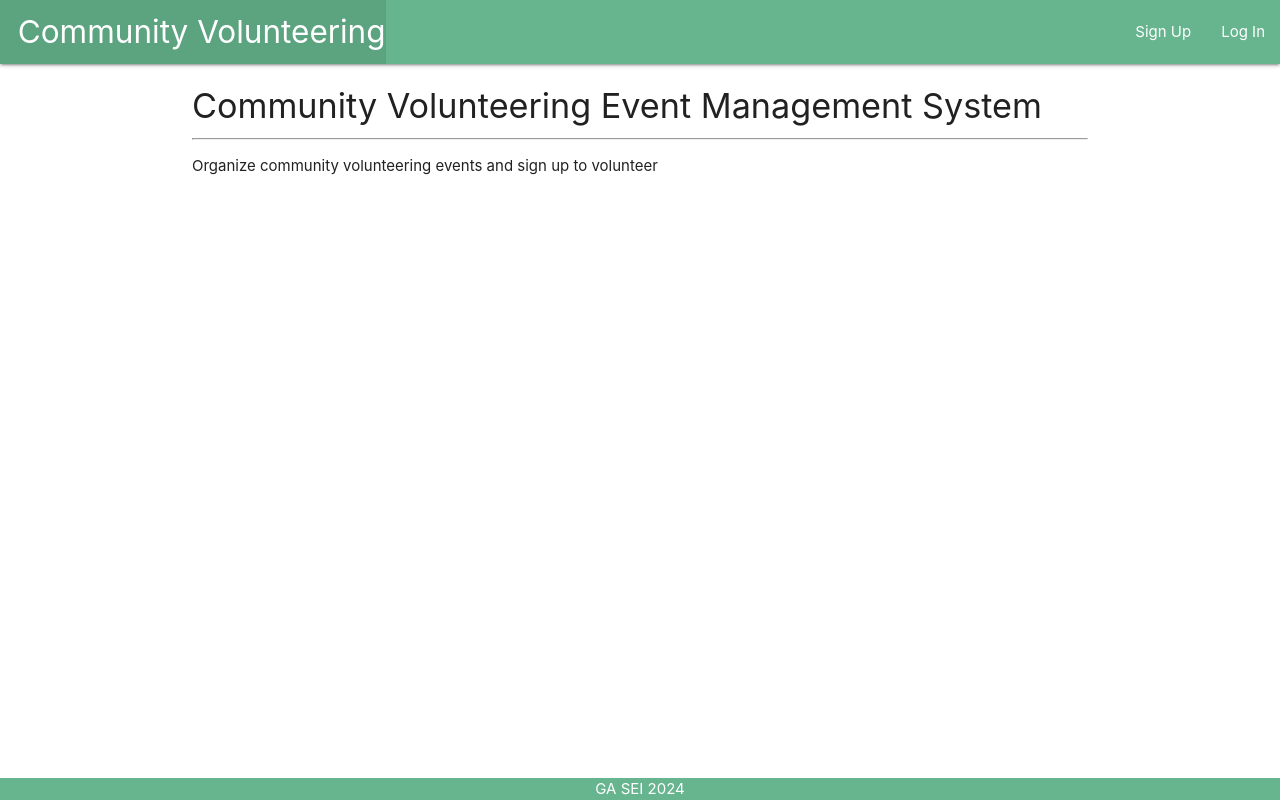
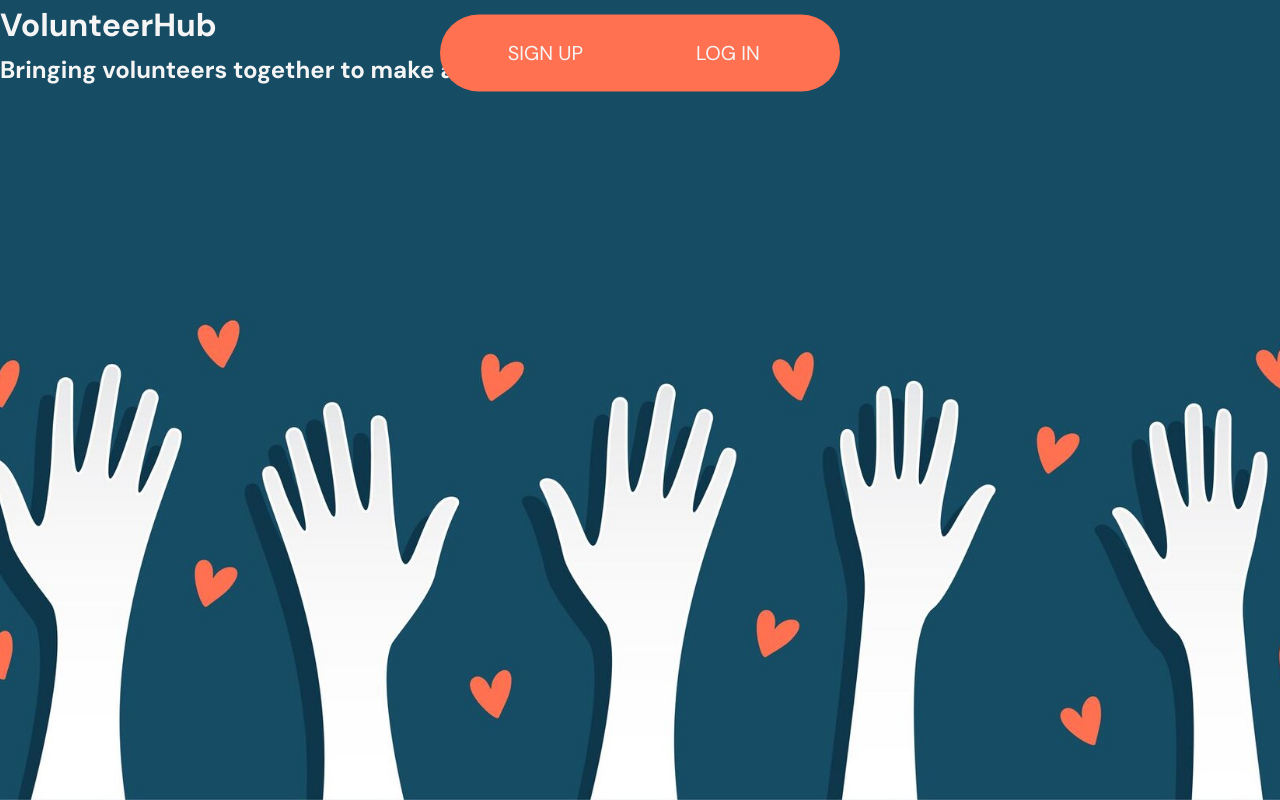
Before and after one commit to zala-dev/project, a Django app: page / in a window 1280 px wide. Run offline with Django 5.2, Linux system fonts and the light colour scheme.

Commit message:
complete style navbar

```diff
--- a/main_app/static/css/style.css
+++ b/main_app/static/css/style.css
@@ -1,37 +1,82 @@
+/* Web Fonts - Changa One and DM Sans */
+@import url("https://fonts.googleapis.com/css2?family=Changa+One:ital@0;1&family=DM+Sans:ital,opsz,wght@0,9..40,100..1000;1,9..40,100..1000&display=swap");
+
+/* CSS variables */
+
+:root {
+  --color-primary: #ff7151;
+  --color-secondary: #164c64;
+  --color-white: #f5f5f5;
+  --hero-heading-size: 4.8rem;
+  --hero-subheading-size: 2.4rem;
+  --font-primary: "Changa One", sans-serif;
+  --font-secondary: "DM Sans", sans-serif;
+}
+
+* {
+  margin: 0;
+  padding: 0;
+  box-sizing: border-box;
+}
+
+html {
+  font-size: 62.5%;
+  box-sizing: inherit;
+}
+
 body {
   display: flex;
   min-height: 100vh;
   flex-direction: column;
+
+  background: url("../images/landing-page.jpg") no-repeat center/cover;
+
+  font-family: var(--font-secondary);
+  font-size: 1.6rem;
+  line-height: 1.6;
+  color: var(--color-white);
 }
 
-  main {
-    flex: 1 0 auto;
+a {
+  text-decoration: none;
+  color: inherit;
 }
 
-  footer.page-footer {
-    padding-top: 0;
-    text-align: center;
-    background-color: rgb(102,181,142)
+.navbar {
+  position: fixed;
+  min-width: 40rem;
+  background-color: var(--color-primary);
+  top: 2%;
+  left: 50%;
+  transform: translate(-50%, -2%);
+
+  border-radius: 5rem;
+
+  display: flex;
+  justify-content: space-between;
+  align-items: center;
+
+  padding: 2.25rem 1.75rem;
 }
 
-  nav {
-    background-color: rgb(102,181,142)
+.navbar .nav-list {
+  display: flex;
+  flex-wrap: wrap;
+  width: 100%;
+  justify-content: space-around;
+  align-items: center;
+  list-style: none;
+
+  font-size: 2rem;
+  text-transform: uppercase;
+  /* gap: 2rem; */
 }
 
-#withdraw, #unlike {
-  background-color: red;
-  color: white;
-  border: none;
-  cursor: pointer;
-  padding: 5px;
-  border-radius: 5px;
+.navbar .nav-list li {
+  margin-right: 1.25rem;
+  transition: 0.3s ease;
 }
 
-#volunteer, #like {
-  background-color: green;
-  color: white;
-  border: none;
-  cursor: pointer;
-  padding: 5px;
-  border-radius: 5px;
+.navbar .nav-list li:hover {
+  color: var(--color-secondary);
 }
--- a/main_app/templates/base.html
+++ b/main_app/templates/base.html
@@ -2,34 +2,31 @@
 
 <!DOCTYPE html>
 <html lang="en">
+
 <head>
   <meta charset="UTF-8" />
   <meta name="viewport" content="width=device-width, initial-scale=1.0" />
   <meta http-equiv="X-UA-Compatible" content="ie=edge" />
   <title>Community Volunteering</title>
-    <link
+  <!-- <link
       rel="stylesheet"
       href="https://cdnjs.cloudflare.com/ajax/libs/materialize/1.0.0/css/materialize.min.css"
-    />
-    <link
-      rel="stylesheet"
-      type="text/css"
-      href="{% static 'css/style.css' %}"
-    />
+    /> -->
+  <link rel="stylesheet" type="text/css" href="{% static 'css/style.css' %}" />
   <script src="https://cdnjs.cloudflare.com/ajax/libs/materialize/1.0.0/js/materialize.min.js"></script>
 </head>
+
 <body>
-    <header class="navbar-fixed">
-      <nav>
-        <div class="nav-wrapper">
-          <ul>
-            <li>
-              <a href="{% url 'home' %}" class="left brand-logo"
-                >&nbsp;&nbsp;Community Volunteering</a
-              >
-            </li>
-          </ul>
-          <ul class="right">
+  <!-- <header class="navbar-fixed"> -->
+  <!-- Navbar Starts -->
+  <nav class="navbar">
+    <!-- Nav Logo -->
+    <!-- <div class="nav-logo">
+        <a href="{% url 'home' %}" class="left brand-logo">&nbsp;&nbsp;VolunteerHub</a>
+      </div> -->
+    <!-- Nav Logo Ends -->
+    <!-- Nav List -->
+    <ul class="nav-list">
       {% if user.is_authenticated %}
       <li><a href="{% url 'event_create' %}">Organize Event</a></li>
       <li>
@@ -40,29 +37,22 @@
       </li>
       <li><a href="{% url 'all_events' %}">All Events</a></li>
       <li>
-              <form
-                id="logout-form"
-                action="{% url 'logout' %}"
-                method="POST"
-                style="display: none"
-              >
+        <form id="logout-form" action="{% url 'logout' %}" method="POST" style="display: none">
           {% csrf_token %}
         </form>
-              <a
-                href="#"
-                onclick="document.getElementById('logout-form').submit();"
-                >Logout</a
-              >
+        <a href="#" onclick="document.getElementById('logout-form').submit();">Logout</a>
       </li>
       {% else %}
       <li><a href="{% url 'signup' %}">Sign Up</a></li>
       <li><a href="{% url 'login' %}">Log In</a></li>
       {% endif %}
     </ul>
-        </div>
+    <!-- Nav List Ends -->
   </nav>
-    </header>
+  <!-- Navbar Ends -->
+  <!-- </header> -->
   <main class="container">{% block content %} {% endblock %}</main>
-    <footer class="page-footer">GA SEI 2024</footer>
+  <!-- <footer class="page-footer">GA SEI 2024</footer> -->
 </body>
+
 </html>
--- a/main_app/templates/home.html
+++ b/main_app/templates/home.html
@@ -1,5 +1,6 @@
 {% extends 'base.html' %} {% block content %}
-<h4>Community Volunteering Event Management System</h4>
-<hr />
-<p>Organize community volunteering events and sign up to volunteer</p>
+<div class="hero">
+  <h1 class="hero-heading">VolunteerHub</h1>
+  <h2 class="hero-subheading">Bringing volunteers together to make a difference.</h2>
+</div>
 {% endblock %}
```
Also changed, not shown: main_app/static/images/landing-page.jpg (added), 1 other file. Lines whose indentation alone changed are shown as unchanged.
